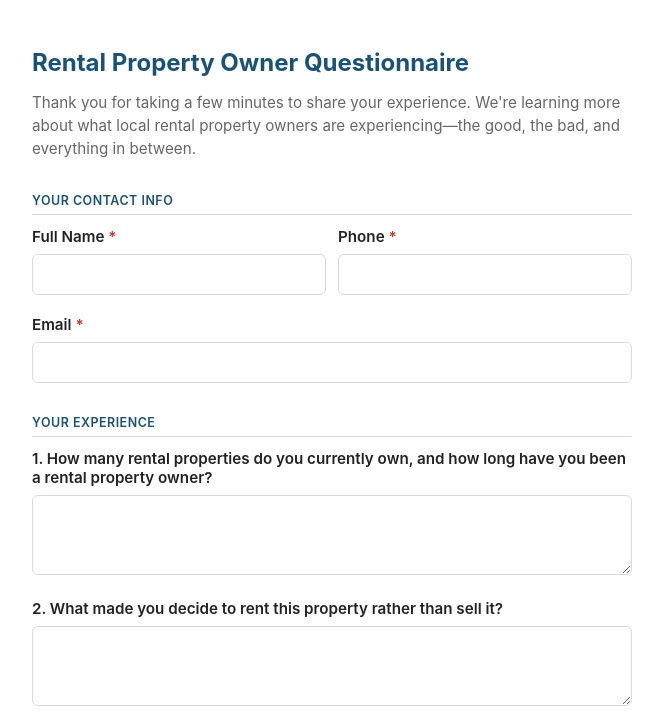
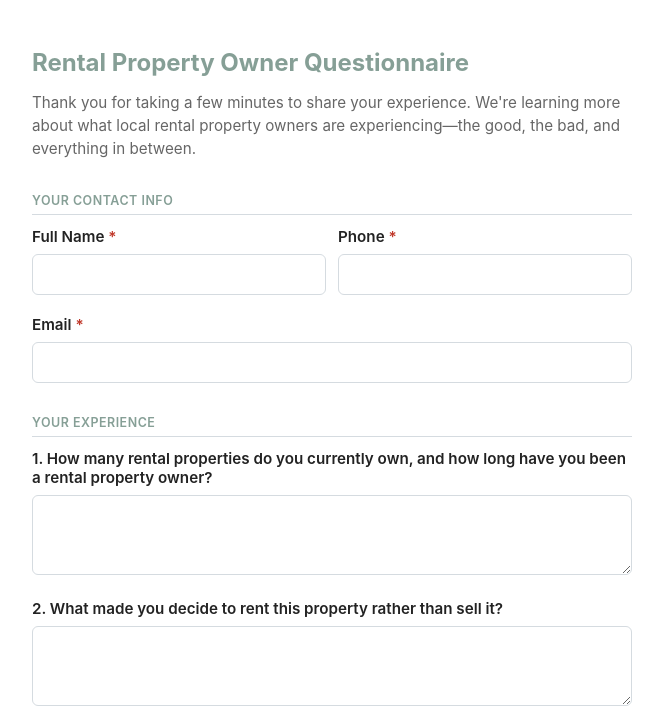
Before and after one commit to figpminc/fig-owner-questionnaire, a plain HTML site: page index.html in a window 1280 px wide. Shown: the top 727 px of the page, without its empty margins (308-971 px from the left). Drawn offline with Linux system fonts and the light colour scheme.

Commit message:
Update index.html

```diff
--- a/index.html
+++ b/index.html
@@ -6,8 +6,9 @@
 <title>Rental Property Owner Questionnaire</title>
 <style>
   :root {
-    --accent: #1a5276;
-    --accent-light: #eaf2f8;
+    --accent: #869f96;
+    --accent-light: #edf1ef;
+    --accent-dark: #647770;
     --text: #222;
     --muted: #666;
     --border: #d5dbe0;
```
